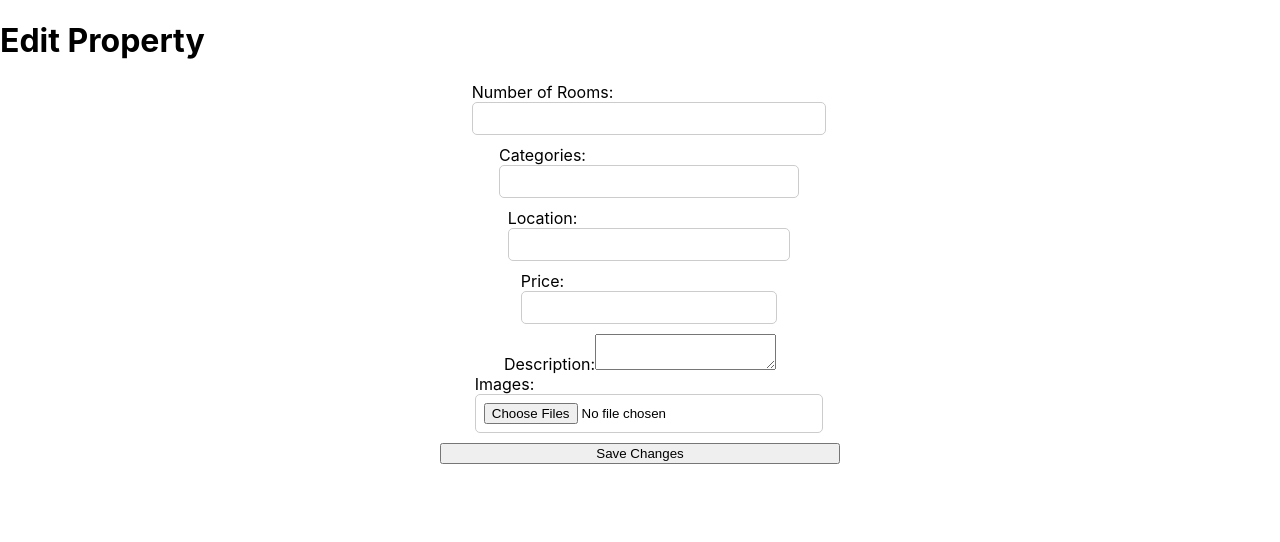
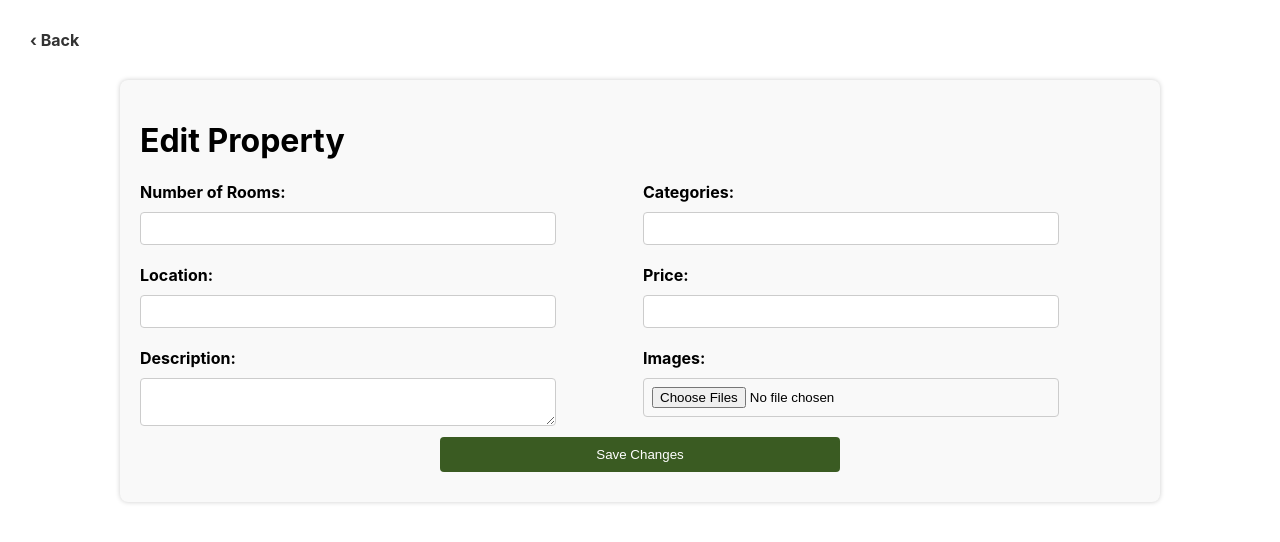
Before and after one commit to SKaranjaN/Saka-Keja2.0, a React (Create React App) app in the folder client/: page /edit-property/1 in a window 1280 px wide. Shown: the top 542 px of the page. Built offline with nearby package versions, Linux system fonts and the light colour scheme; no server answers.

Commit message:
edit property css

```diff
--- a/client/src/compononents/EditProperty.js
+++ b/client/src/compononents/EditProperty.js
@@ -1,5 +1,6 @@
 import React, { useState, useEffect } from 'react';
 import { useParams, useNavigate } from 'react-router-dom';
+import '../styles/PostProperty.css';
 
 function EditProperty() {
   const { propertyId } = useParams();
@@ -33,7 +34,7 @@ function EditProperty() {
     try {
       for (const file of files) {
         const formData = new FormData();
-        formData.append('image', file);  // Use 'image' as the form field name
+        formData.append('image', file);
 
         const response = await fetch('http://127.0.0.1:5000/upload', {
           method: 'POST',
@@ -82,7 +83,10 @@ function EditProperty() {
   };
 
   return (
-    <div>
+    <div><div className="back-arrow" onClick={() => navigate(-1)}>
+    &#8249; Back
+  </div>
+    <div className="post-property-container">
       <h1>Edit Property</h1>
       <form onSubmit={handleSubmit}>
         <div className="input-pair">
@@ -156,6 +160,7 @@ function EditProperty() {
         <button type="submit">Save Changes</button>
       </form>
     </div>
+    </div>
   );
 }
 
```
